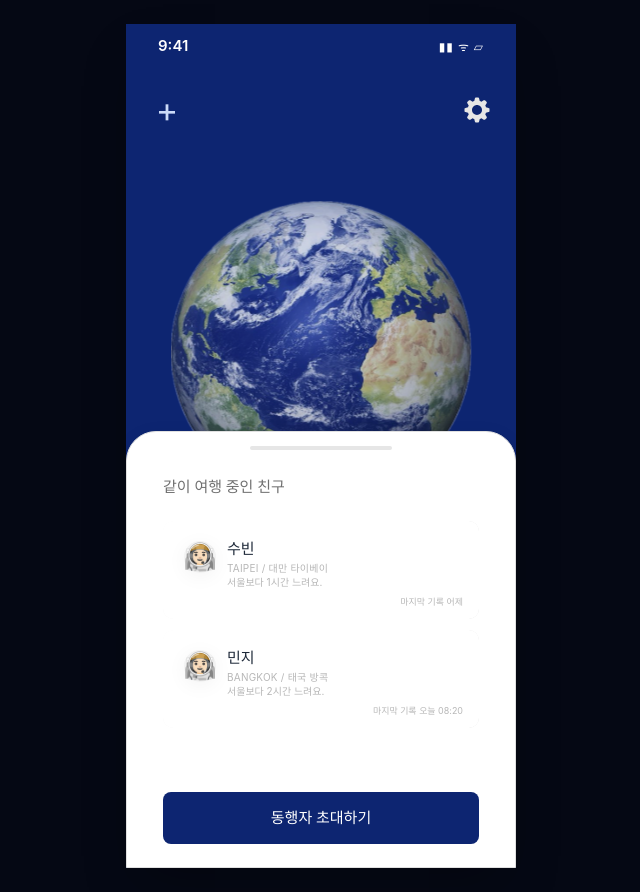
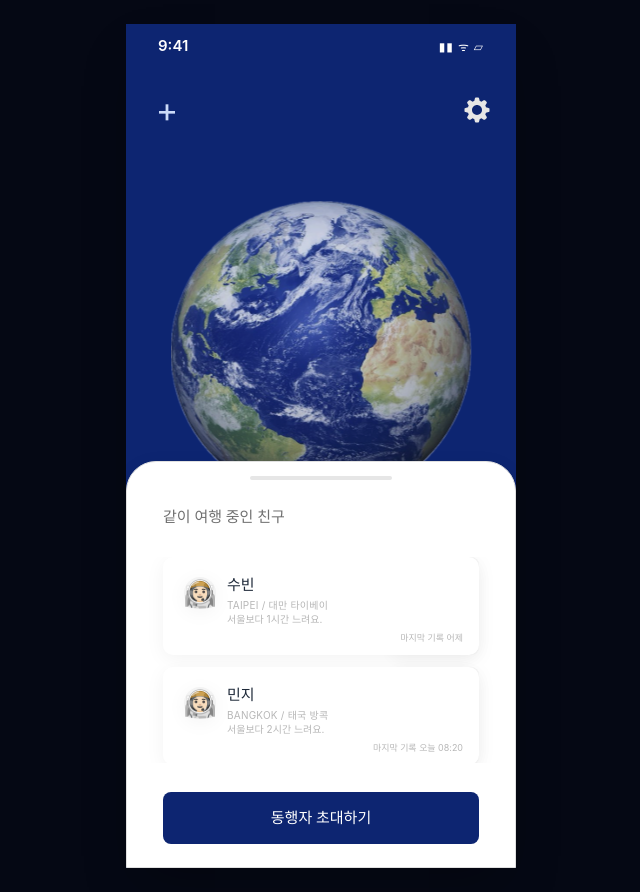
Before and after one commit to 8th-COKERTHON/client-team5, a React (Vite) app: page / in a window 1280 px wide. Shown: the whole page, without its empty margins (319-959 px from the left). Built offline with nearby package versions, Linux system fonts and the light colour scheme.

Commit message:
design: 친구 빈 상태 UI 수정

```diff
--- a/src/index.css
+++ b/src/index.css
@@ -24,3 +24,12 @@ body {
   min-height: 100vh;
   margin: 0;
 }
+
+.scrollbar-hidden {
+  scrollbar-width: none;
+  -ms-overflow-style: none;
+}
+
+.scrollbar-hidden::-webkit-scrollbar {
+  display: none;
+}
--- a/src/pages/mvp2/components/FriendCard.tsx
+++ b/src/pages/mvp2/components/FriendCard.tsx
@@ -61,7 +61,7 @@ export const FriendCard = ({ friend, onDelete }: FriendCardProps) => {
   };
 
   return (
-    <div className="relative h-[6.125rem] overflow-hidden rounded-[0.625rem]">
+    <div className="relative h-[6.125rem] rounded-[0.625rem]">
       <button
         type="button"
         className="absolute right-0 top-0 flex h-full w-[5.5625rem] items-center justify-center rounded-lg bg-[#f3f3f3] shadow-[0_4px_20px_rgba(18,18,18,0.05)]"
--- a/src/pages/mvp2/components/FriendEmptyState.tsx
+++ b/src/pages/mvp2/components/FriendEmptyState.tsx
@@ -1,9 +1,9 @@
+import emptyIcon from '@/assets/icons/empty.svg';
+
 export const FriendEmptyState = () => {
   return (
     <div className="flex flex-col items-center pt-[3.25rem] text-center">
-      <div className="flex size-[4.875rem] items-center justify-center rounded-full border-2 border-dashed border-[#b7b7b7] text-[1.75rem] text-[#b7b7b7]">
-        ♙
-      </div>
+      <img src={emptyIcon} alt="" className="size-[4.875rem]" />
       <strong className="mt-4 text-[1.0625rem] font-medium leading-[1.6] text-[#121212]">
         아직 함께하는 친구가 없어요.
       </strong>
--- a/src/pages/mvp2/components/FriendSheet.tsx
+++ b/src/pages/mvp2/components/FriendSheet.tsx
@@ -47,7 +47,7 @@ export const FriendSheet = ({
 
   return (
     <section
-      className="absolute bottom-0 left-0 right-0 h-[27.3125rem] rounded-t-[1.875rem] border border-[#e0e0e0] bg-white px-9 pt-[2.8125rem] shadow-[0_4px_20px_rgba(18,18,18,0.05)] transition-transform duration-200"
+      className="absolute bottom-0 left-0 right-0 h-[25.4375rem] overflow-hidden rounded-t-[1.875rem] border border-[#e0e0e0] bg-white px-9 pt-[2.8125rem] shadow-[0_4px_20px_rgba(18,18,18,0.05)] transition-transform duration-200"
       style={{ transform: `translateY(${translateY}px)` }}
     >
       <button
@@ -69,7 +69,8 @@ export const FriendSheet = ({
       </div>
 
       {hasFriends ? (
-        <div className="mt-6 grid gap-[0.6875rem]">
+        <div className="scrollbar-hidden absolute bottom-[6.5rem] left-0 right-0 top-[5.9375rem] overflow-y-auto overscroll-contain">
+          <div className="grid gap-3 px-9 pb-4">
             {friends.map((friend) => (
               <FriendCard
                 key={friend.id}
@@ -77,6 +78,7 @@ export const FriendSheet = ({
                 onDelete={onDeleteFriend}
               />
             ))}
+          </div>
         </div>
       ) : (
         <FriendEmptyState />
```
Also changed, not shown: src/assets/icons/empty.svg (added). Lines whose indentation alone changed are shown as unchanged.
